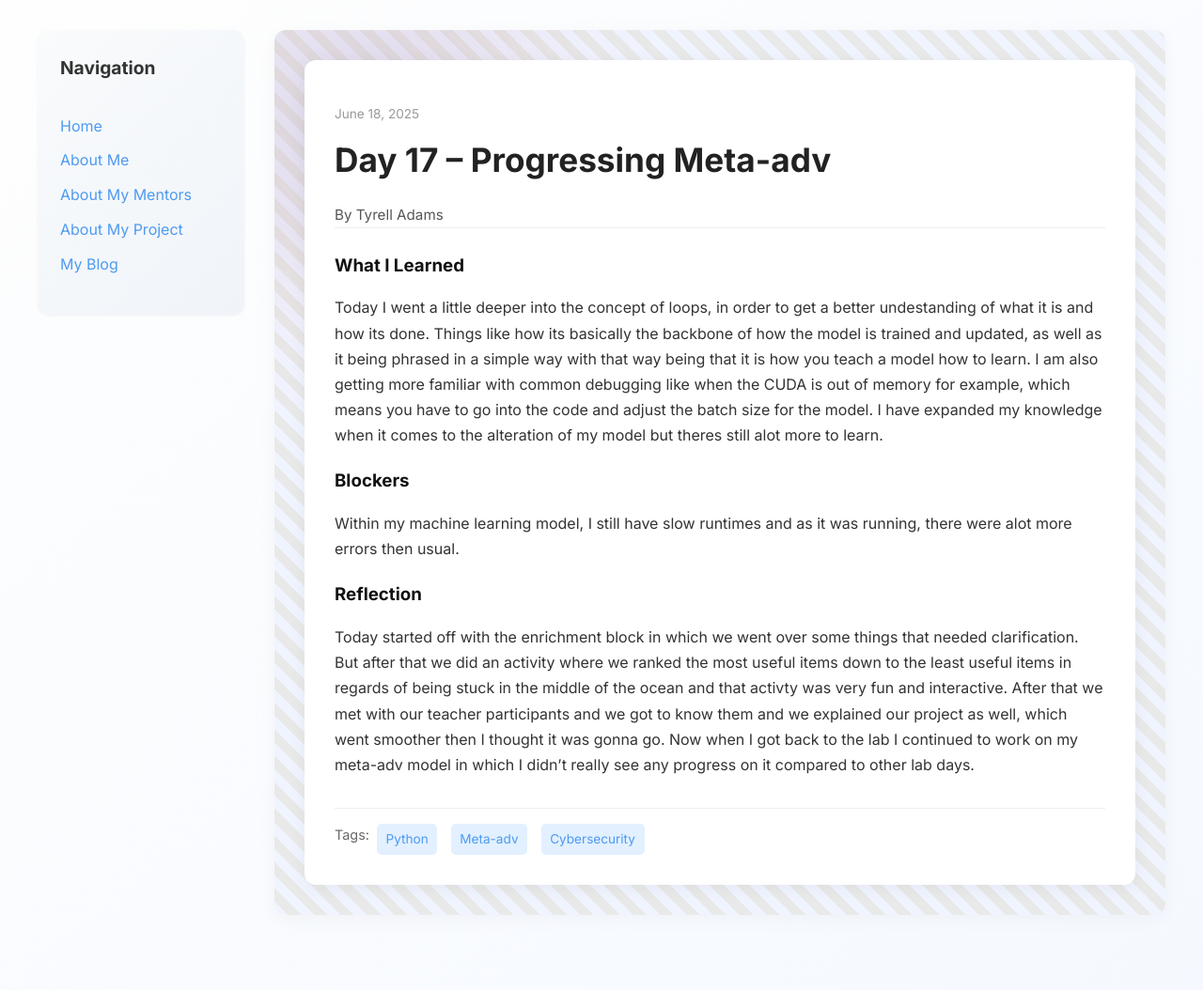
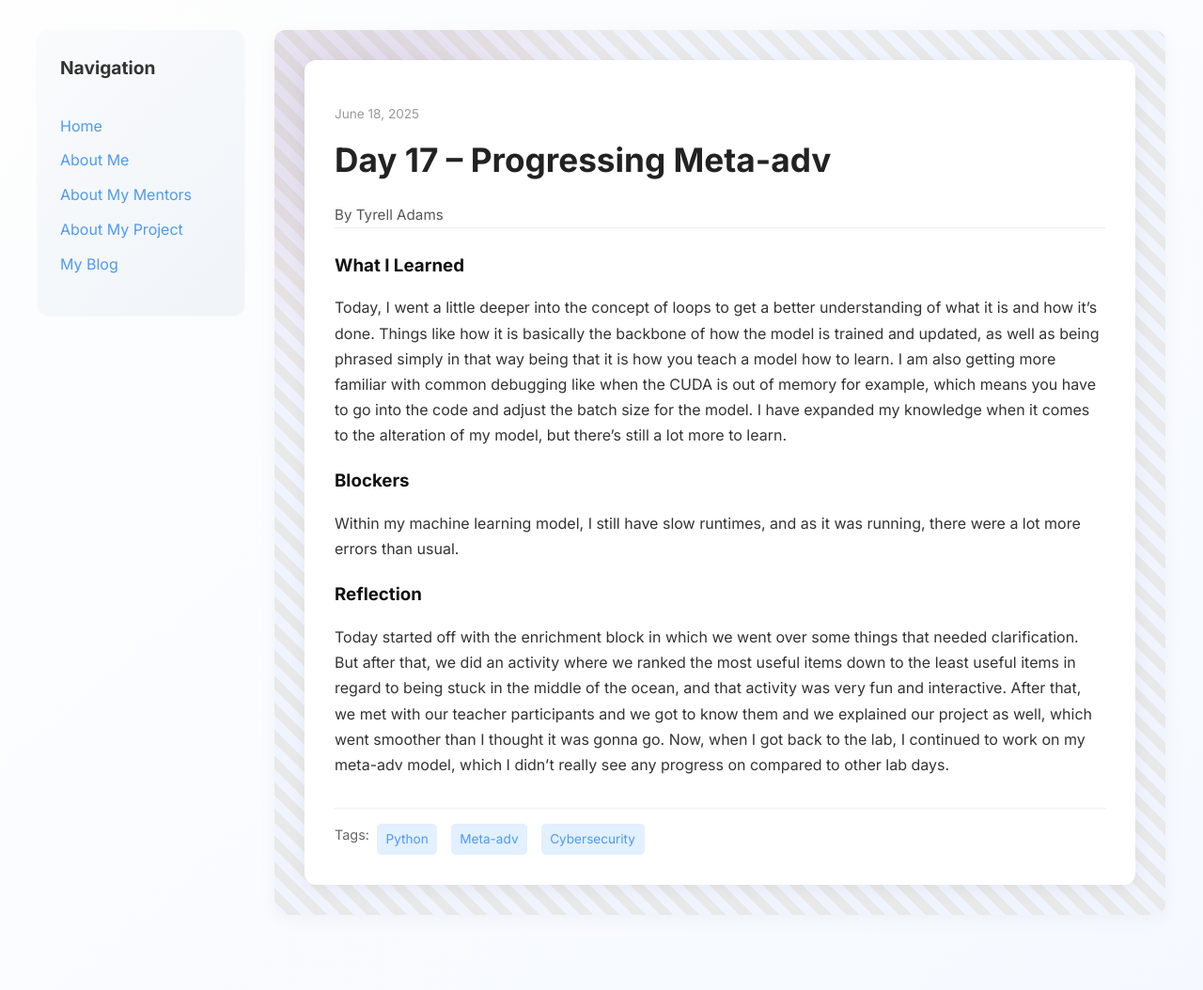
Before and after one commit to Tyrell-Adams/Tyrell-Adams.github.io, a Jekyll site: the page built from _posts/2025-06-18-day-17.md, in a window 1280 px wide. Shown: the whole page at 94% size. Built offline with Jekyll 4.4.1, drawn with Linux system fonts in a browser that asks for light colours.

Commit message:
Update 2025-06-18-day-17.md

```diff
--- a/_posts/2025-06-18-day-17.md
+++ b/_posts/2025-06-18-day-17.md
@@ -7,9 +7,9 @@ permalink: /day17.html
 tags: ["Python", "Meta-adv", "Cybersecurity"]
 
 what_i_learned: |
-  Today I went a little deeper into the concept of loops, in order to get a better undestanding of what it is and how its done. Things like how its basically the backbone of how the model is trained and updated, as well as it being phrased in a simple way with that way being that it is how you teach a model how to learn. I am also getting more familiar with common debugging like when the CUDA is out of memory for example, which means you have to go into the code and adjust the batch size for the model. I have expanded my knowledge when it comes to the alteration of my model but theres still alot more to learn.
+  Today, I went a little deeper into the concept of loops to get a better understanding of what it is and how it's done. Things like how it is basically the backbone of how the model is trained and updated, as well as being phrased simply in that way being that it is how you teach a model how to learn. I am also getting more familiar with common debugging like when the CUDA is out of memory for example, which means you have to go into the code and adjust the batch size for the model. I have expanded my knowledge when it comes to the alteration of my model, but there's still a lot more to learn.
 blockers: |
-  Within my machine learning model, I still have slow runtimes and as it was running, there were alot more errors then usual.
+  Within my machine learning model, I still have slow runtimes, and as it was running, there were a lot more errors than usual.
 reflection: |
-  Today started off with the enrichment block in which we went over some things that needed clarification. But after that we did an activity where we ranked the most useful items down to the least useful items in regards of being stuck in the middle of the ocean and that activty was very fun and interactive. After that we met with our teacher participants and we got to know them and we explained our project as well, which went smoother then I thought it was gonna go. Now when I got back to the lab I continued to work on my meta-adv model in which I didn't really see any progress on it compared to other lab days.
+  Today started off with the enrichment block in which we went over some things that needed clarification. But after that, we did an activity where we ranked the most useful items down to the least useful items in regard to being stuck in the middle of the ocean, and that activity was very fun and interactive. After that, we met with our teacher participants and we got to know them and we explained our project as well, which went smoother than I thought it was gonna go. Now, when I got back to the lab, I continued to work on my meta-adv model, which I didn't really see any progress on compared to other lab days.
 ---
```
